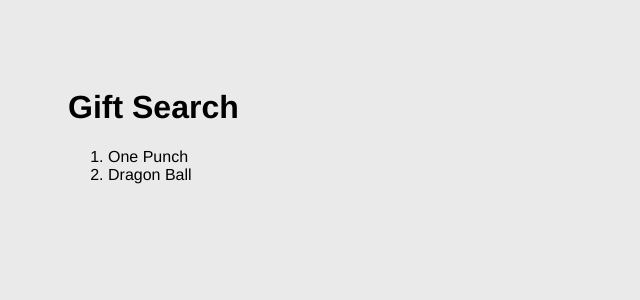
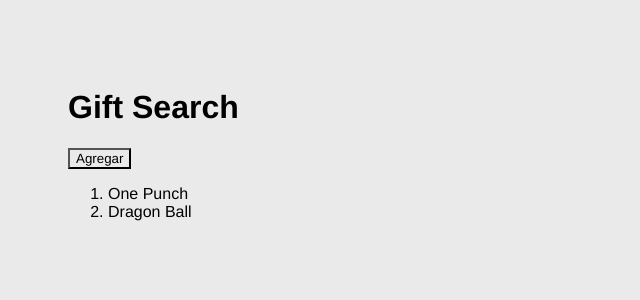
Before and after one commit to MranDvX/GifSearch, a React (Vite) app: page / in a window 1280 px wide. Shown: the top 300 px of the page, without its empty margins (0-640 px from the left). Built offline with nearby package versions, Linux system fonts and the light colour scheme.

Commit message:
feat: :sparkles: add new category

```diff
--- a/src/components/GiftSearchApp.jsx
+++ b/src/components/GiftSearchApp.jsx
@@ -3,9 +3,14 @@
 export const GiftSearchApp = () => {
   const [categories, setCategories] = useState(["One Punch", "Dragon Ball"]);
 
+  const addCategory = () => {
+    setCategories(["Naruto", ...categories]);
+  };
+
   return (
     <>
       <h1>Gift Search</h1>
+      <button onClick={addCategory}>Agregar</button>
       <ol>
         {categories.map((category) => {
           return <li key={category}>{category}</li>;
```
